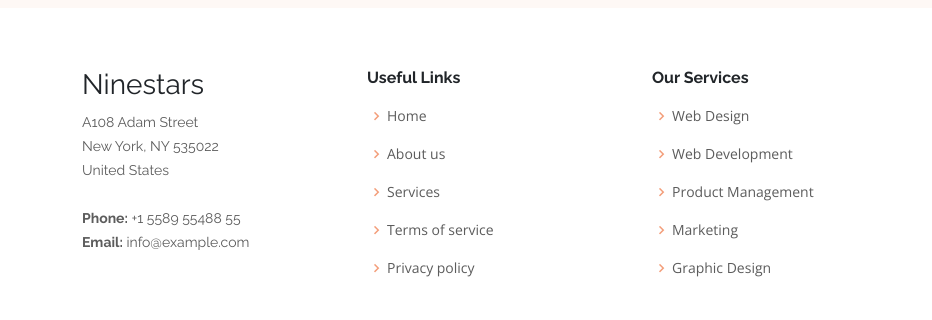
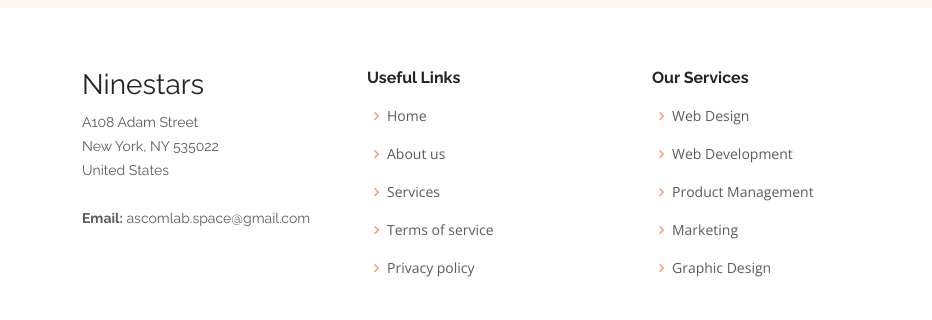
Before and after one commit to ascomlab/ascomweb, a plain HTML site: page index.html in a window 1280 px wide. Shown: the part 2631-2951 px from the top of the page, 0-932 px from the left. Drawn offline with nearby package versions, Linux system fonts and the light colour scheme.

Commit message:
Update index.html

```diff
--- a/index.html
+++ b/index.html
@@ -619,8 +619,8 @@
               A108 Adam Street <br>
               New York, NY 535022<br>
               United States <br><br>
-              <strong>Phone:</strong> +1 5589 55488 55<br>
-              <strong>Email:</strong> info@example.com<br>
+              <!--<strong>Phone:</strong> +1 5589 55488 55<br>-->
+              <strong>Email:</strong> ascomlab.space@gmail.com<br>
             </p>
           </div>
 
```
